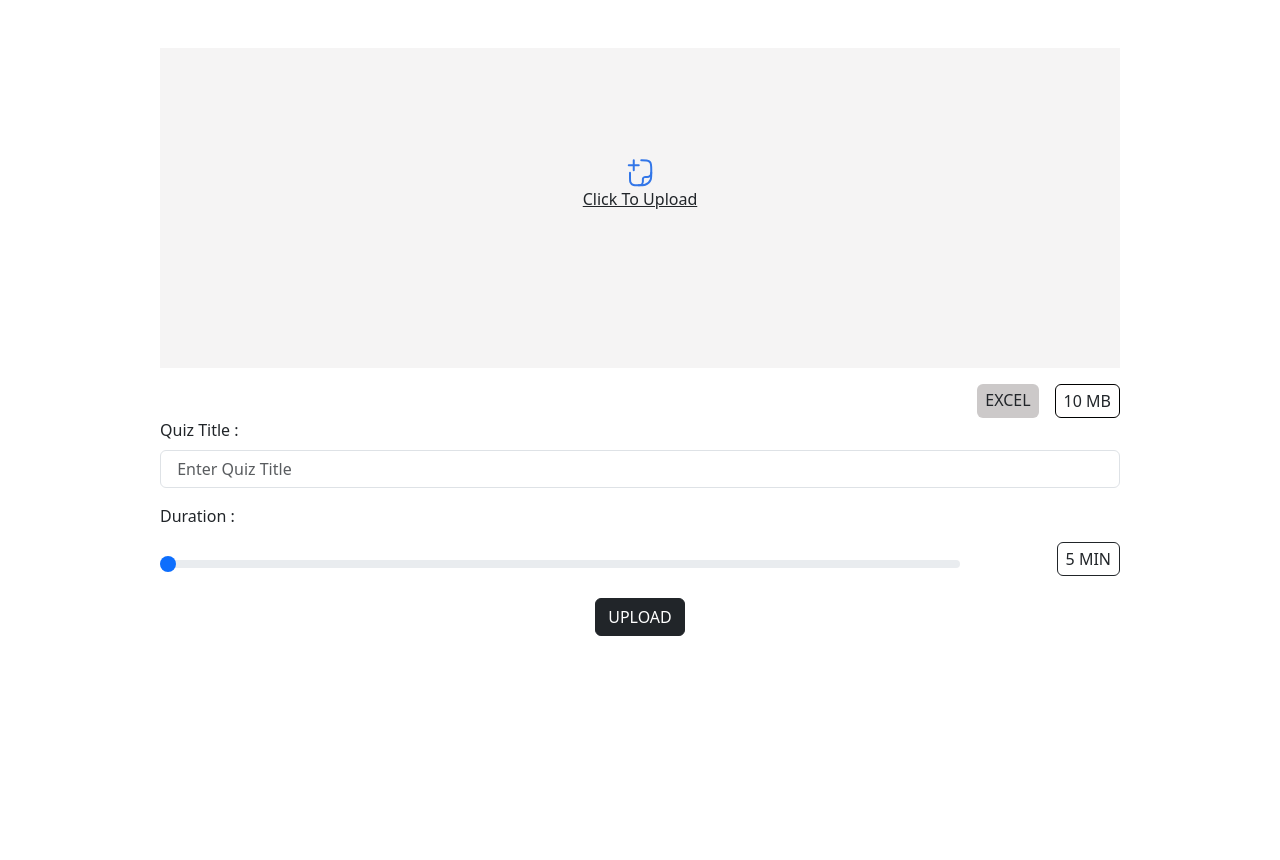
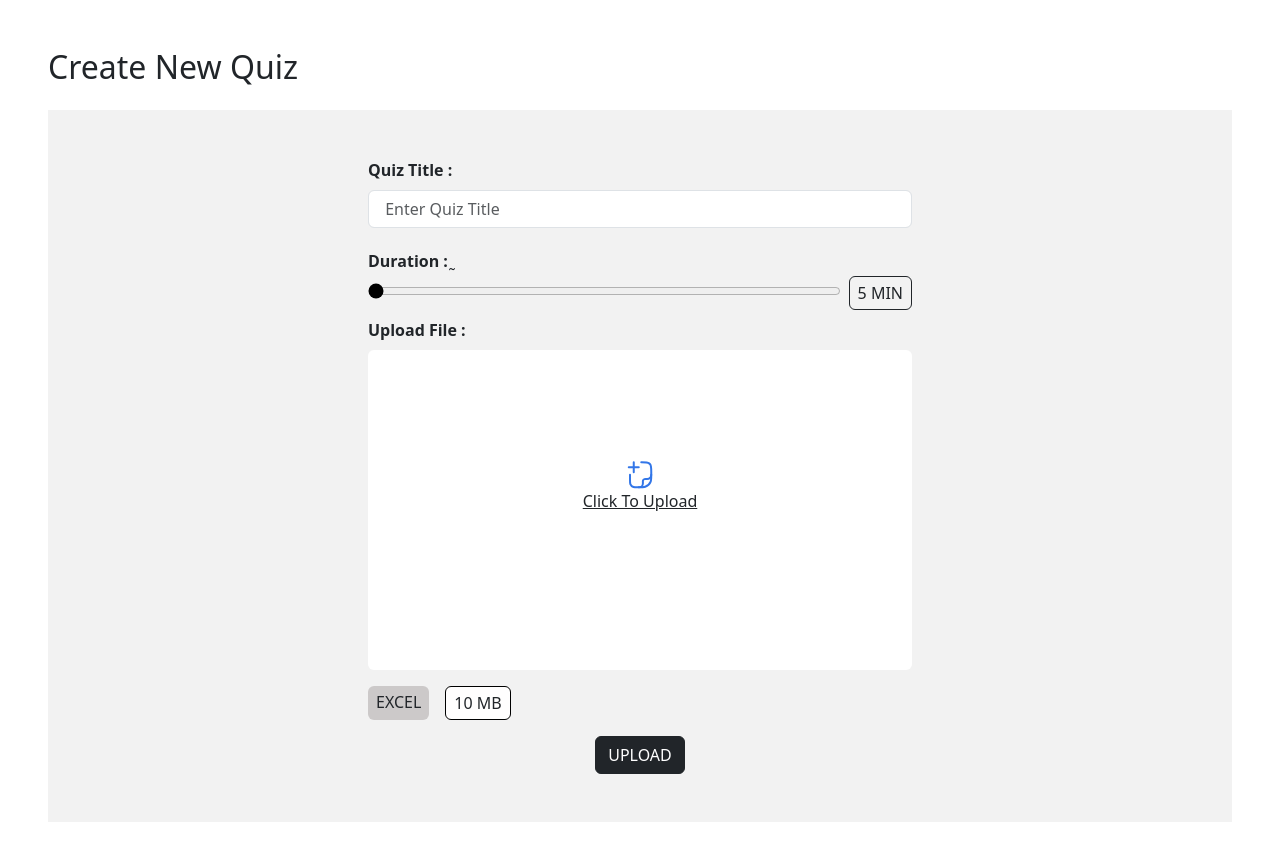
Before and after one commit to roja-cherry/innovator_quiz, a React (Vite) app: page / in a window 1280 px wide. Shown: the top 860 px of the page. Before the commit the page ends 800 px from the top, so only its background shows below. Built offline with nearby package versions, Linux system fonts and the light colour scheme.

Commit message:
quiz form small ui changes

```diff
--- a/index.html
+++ b/index.html
@@ -13,6 +13,23 @@
     />
 
     <style>
+      * {
+        textarea:focus,
+        textarea.form-control:focus,
+        input.form-control:focus,
+        input[type="text"]:focus,
+        input[type="password"]:focus,
+        input[type="email"]:focus,
+        input[type="number"]:focus,
+        [type="text"].form-control:focus,
+        [type="password"].form-control:focus,
+        [type="email"].form-control:focus,
+        [type="tel"].form-control:focus,
+        [contenteditable].form-control:focus {
+          box-shadow: inset 0 -1px 0 #ddd;
+        }
+      }
+
       body {
         font-family: "Montserrat", sans-serif;
       }
--- a/src/App.jsx
+++ b/src/App.jsx
@@ -1,6 +1,6 @@
 import React from 'react'
 import { BrowserRouter, Route, Routes } from 'react-router-dom'
-import CreateQuiz from './pages/CreateQuiz'
+import CreateQuiz from './pages/admin/CreateQuiz'
 
 export const App = () => {
   return (
--- a/src/components/CreateQuizForm.jsx
+++ b/src/components/CreateQuizForm.jsx
@@ -34,8 +34,7 @@ const CreateQuizForm = () => {
   };
 
   return (
-    <form onSubmit={handleSubmit}>
-      <FileUpload handleFileChange={handleFileChange} />
+    <form onSubmit={handleSubmit} className="quiz-form">
        <div>
         <label for="QuizTitle" class="form-label">
           Quiz Title :
@@ -49,28 +48,32 @@ const CreateQuizForm = () => {
           onChange={e => setQuizName(e.target?.value)}
         />
       </div>
-      <div className="d-flex justify-content-between align-items-center">
-        <div className="mt-3">
-          <p>
+      <div className="d-flex align-items-center mb-2">
+        <div className="mt-3 flex-1">
+          <p className="m-0">
             <label for="duration" class="form-label">
               Duration :
-            </label>
+            </label> ̰
           </p>
           <input
             type="range"
-            class="form-range"
-            style={{ width: "800px" }}
+            class="form_range"
             min={5}
             max={60}
             id="duration"
             value={duration}
             onChange={(e) => setDuration(e.target.value)}
+            style={{
+              accentColor: "black",
+              width: "100%"
+            }}
           ></input>
         </div>
-        <div className="border border-dark px-2 py-1 mt-5 rounded">
+        <div className="border border-dark px-2 py-1 mt-5 ms-2 rounded">
           {duration} MIN
         </div>
       </div>
+      <FileUpload handleFileChange={handleFileChange} />
       <div className="text-center">
         <button class="btn btn-dark mt-3" type="submit">
           UPLOAD
--- a/src/components/file-upload/FileUpload.jsx
+++ b/src/components/file-upload/FileUpload.jsx
@@ -2,16 +2,17 @@ import { useState } from "react";
 import "./FileUpload.scss";
 
 const FileUpload = ({ handleFileChange }) => {
-  const [file, setFile] = useState({})
+  const [file, setFile] = useState({});
 
-  const handleChange = e => {
-    setFile(e.target?.files[0])
-    handleFileChange(e)
-  }
+  const handleChange = (e) => {
+    setFile(e.target?.files[0]);
+    handleFileChange(e);
+  };
 
   return (
     <>
-      <label htmlFor="file" className="file-upload-container">
+      <p className="form-label">Upload File :</p>
+      <label htmlFor="file" className="file-upload-container rounded">
         <div className="box">
           <svg
             width="26"
@@ -54,9 +55,11 @@ const FileUpload = ({ handleFileChange }) => {
         />
       </label>
       <div className="file-name-file-condition">
-        <div>
-          <p>{file?.name}</p>
-        </div>
+        {file?.name && (
+          <div>
+            <p>{file?.name}</p>
+          </div>
+        )}
         <div className="file-type-size">
           <span>EXCEL</span>
           <span>10 MB</span>
--- a/src/components/file-upload/FileUpload.scss
+++ b/src/components/file-upload/FileUpload.scss
@@ -1,7 +1,6 @@
 .file-upload-container {
-  width: 60rem;
   height: 20rem;
-  background: #f5f4f4;
+  background: #ffffff;
   display: flex;
   justify-content: center;
   align-items: center;
--- /dev/null
+++ b/src/index.scss
@@ -0,0 +1,12 @@
+$primary: #000000; // Your new primary color
+
+// Then import Bootstrap
+@import "bootstrap/scss/bootstrap";
+
+.form-label {
+  font-weight: 600;
+}
+
+.flex-1 {
+  flex: 1;
+}
--- a/src/main.jsx
+++ b/src/main.jsx
@@ -1,8 +1,8 @@
 import { StrictMode } from "react";
 import { createRoot } from "react-dom/client";
-import "./index.css";
 import { App } from "./App.jsx";
 import "bootstrap/dist/css/bootstrap.min.css";
 import "bootstrap/dist/js/bootstrap.min.js";
+import "./index.scss";
 
 createRoot(document.getElementById("root")).render(<App />);
--- a/src/pages/CreateQuiz.jsx
+++ /dev/null
@@ -1,10 +0,0 @@
-import CreateQuizForm from "../components/CreateQuizForm"
-
-const CreateQuiz = () => {
-  return (
-    <section className="container d-flex justify-content-center p-5">
-      <CreateQuizForm />
-    </section>
-  )
-}
-export default CreateQuiz
--- /dev/null
+++ b/src/pages/admin/CreateQuiz.jsx
@@ -0,0 +1,14 @@
+import CreateQuizForm from "../../components/CreateQuizForm";
+import "./QuizFormPage.scss"
+
+const CreateQuiz = () => {
+  return (
+    <section className="container-fluid p-5">
+      <h2>Create New Quiz</h2>
+      <div className="quiz-form-container p-5 mt-4">
+        <CreateQuizForm />
+      </div>
+    </section>
+  );
+};
+export default CreateQuiz;
--- /dev/null
+++ b/src/pages/admin/QuizFormPage.scss
@@ -0,0 +1,14 @@
+.quiz-form-container {
+    width: 100%;
+    display: flex;
+    justify-content: center;
+    background-color: #f2f2f2;
+
+    .quiz-form {
+        width: 50%;
+
+        @media (width < 991px) {
+            width: 100%;
+        }
+    }
+}
```
Also changed, not shown: src/index.css (deleted).
